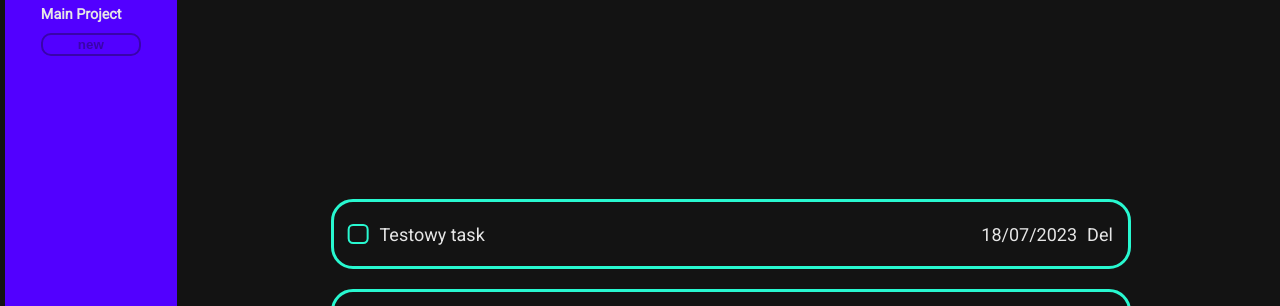
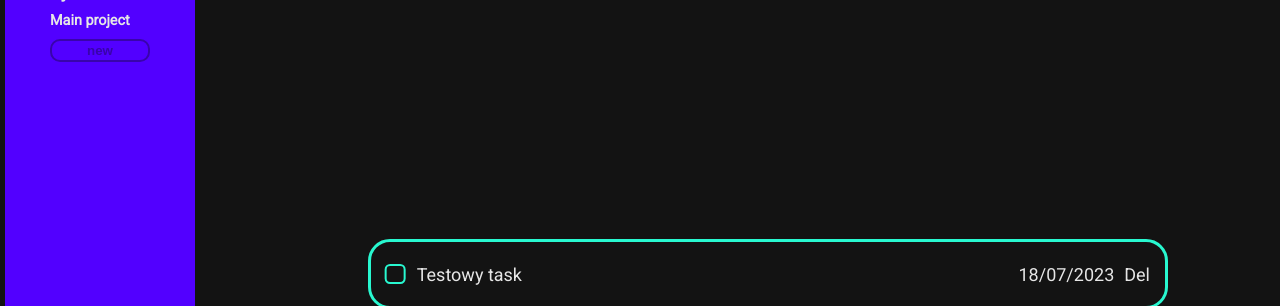
Before and after one commit to FranekDev/todo-list, a website built with webpack: page dist/index.html in a window 1280 px wide. Shown: the part 147-453 px from the top of the page. Built offline with nearby package versions, Linux system fonts and the light colour scheme; a web font is replaced by a local one.

Commit message:
Created TODO view

```diff
--- /dev/null
+++ b/src/assets/Project.js
@@ -0,0 +1,16 @@
+import Task from './task';
+
+export default class Project {
+    constructor(name) {
+        this.name = name;
+        this.tasks = [];
+    }
+
+    getName() { return this.name; }
+
+    addTask = (taskToAdd) => {
+        this.tasks.push(taskToAdd);
+    }
+
+    getTasks() { return this.tasks; }
+}
--- /dev/null
+++ b/src/assets/UI.js
@@ -0,0 +1,56 @@
+export default class UI {
+    showTask = (id, status, taskTitle, dueDate) => {
+        const task = document.createElement('div');
+        task.classList.add('task');
+        (status === false) ? task.classList.add('not_finished') : task.classList.add('finished');
+        task.setAttribute('data-id', id);
+        const title = document.createElement('p');
+        title.classList.add('task_title');
+
+        title.textContent = taskTitle;
+
+        const read = document.createElement('input');
+        read.type = 'checkbox';
+
+        read.checked = (status === true) ? true : false;
+
+        const mainInfo = document.createElement('div');
+        mainInfo.classList.add('info');
+        mainInfo.appendChild(read);
+        mainInfo.appendChild(title);
+
+        const secondaryInfo = document.createElement('div');
+        secondaryInfo.classList.add('info');
+
+        const date = document.createElement('p');
+        date.textContent = dueDate;
+
+        const pickDate = document.createElement('input');
+        pickDate.type = 'date';
+
+        const remove = document.createElement('div');
+        remove.classList.add('delete_task');
+        remove.textContent = 'Del';
+
+        secondaryInfo.appendChild(date);
+        secondaryInfo.appendChild(remove);
+
+        task.appendChild(mainInfo);
+        task.appendChild(secondaryInfo);
+
+
+        return task;
+    }
+
+    showProject = (projectsArray) => {
+        const projectsList = document.querySelector('.projects_list');
+        projectsList.textContent = '';
+        projectsArray.forEach((project) => {
+            const projectLink = document.createElement('a');
+            projectLink.classList.add('project');
+            projectLink.textContent = project.getName();
+
+            projectsList.appendChild(projectLink);
+        });
+    }
+}
--- a/src/assets/footer.js
+++ b/src/assets/footer.js
@@ -1,6 +1,7 @@
 const Footer = () => {
 
-    const content = document.querySelector('.content');
+    // const content = document.querySelector('.content');
+    const mainContent = document.querySelector('.main_content');
     const footer = document.createElement('footer');
     const githubLink = document.createElement('a');
 
@@ -10,7 +11,7 @@ const Footer = () => {
     githubLink.setAttribute('target', '_blank');
 
     footer.appendChild(githubLink);
-    content.appendChild(footer);
+    mainContent.appendChild(footer);
 
 };
 
--- a/src/assets/header.js
+++ b/src/assets/header.js
@@ -1,16 +1,27 @@
+import Footer from './footer';
+
 const Header = () => {
     const body = document.querySelector('body');
     const header = document.createElement('header');
 
-    const content = document.createElement('div');
-    content.classList.add('content');
+    // const content = document.createElement('div');
+    // content.classList.add('content');
+    const mainContent = document.createElement('main');
+    mainContent.classList.add('main_content');
 
     const p = document.createElement('p');
     p.textContent = 'Todo List';
 
+
     header.appendChild(p);
-    content.appendChild(header);
-    body.appendChild(content);
+    mainContent.appendChild(header);
+    const taskContent = document.createElement('div');
+    taskContent.classList.add('task_content');
+    mainContent.appendChild(taskContent);
+    body.appendChild(mainContent);
+    // body.appendChild(header);
+    // body.appendChild(content);
+    Footer();
 }
 
 export default Header;
--- a/src/assets/sidebar.js
+++ b/src/assets/sidebar.js
@@ -1,8 +1,16 @@
+import Project from './Project';
+import UI from './UI';
+
 const Sidebar = () => {
+    let ui = new UI();
+    // ui.showProject();
     const body = document.querySelector('body');
     const sidebar = document.createElement('aside');
     sidebar.classList.add('sidebar');
     body.appendChild(sidebar);
+
+    const sidebarBackground = document.createElement('div');
+    sidebarBackground.classList.add('sidebar_bg');
 
     const backgorundText = document.createElement('div');
     backgorundText.classList.add('bg_text');
@@ -27,59 +35,16 @@ const Sidebar = () => {
 
     projects.appendChild(projectsDescription);
 
-    const projectsList = document.createElement('div');
-    projectsList.classList.add('projects_list');
-
-    const mainProject = document.createElement('a');
-    mainProject.textContent = 'Main Project';
-
-    projectsList.appendChild(mainProject);
-
-    const newProjects = document.createElement('div');
-    newProjects.classList.add('new_projects');
-
-    const newProjectInput = document.createElement('input');
-    newProjectInput.type = 'text';
-    newProjects.appendChild(newProjectInput);
-
-    const newProject = document.createElement('button');
-    newProject.textContent = 'new';
-
-
-    newProject.addEventListener('click', () => {
-        let addedTask = false;
-        newProjectInput.style.display = 'block';
-        newProject.textContent = 'add';
-        if(newProjectInput.value.trim().length > 0) {
-            const projectToAdd = document.createElement('a');
-            projectToAdd.textContent = newProjectInput.value;
-            projectsList.appendChild(projectToAdd);
-            newProjectInput.value = '';
-            addedTask = true;
-        }
-        hideAddTask(addedTask);
-    });
-
-    const hideAddTask = (addedTask) => {
-        if(addedTask) {
-            addedTask = false;
-            newProject.textContent = 'new';
-            newProjectInput.style.display = 'none';
-        }
-    };
-
-    newProjects.appendChild(newProject);
-
-    projects.appendChild(projectsList);
-    projects.appendChild(newProjects);
-
     nav.appendChild(today);
     nav.appendChild(thisWeek);
     nav.appendChild(projects);
 
-    sidebar.appendChild(nav);
-    sidebar.appendChild(backgorundText);
+    sidebarBackground.appendChild(nav);
+    sidebarBackground.appendChild(backgorundText);
+
+    sidebar.appendChild(sidebarBackground);
 
 }
 
+
 export default Sidebar;
--- a/src/assets/task.js
+++ b/src/assets/task.js
@@ -1,4 +1,6 @@
-export class Task {
+import UI from './UI';
+
+export default class Task {
 
     constructor(title, dueDate) {
         const date = new Date();
@@ -7,65 +9,21 @@ export class Task {
         this.addDate = date.getDate() + '/' + date.getMonth() + '/' + date.getFullYear();
         dueDate = dueDate.split('-');
         this.dueDate = dueDate.reverse().join('/');
+        this.ui = new UI();
     }
 
     getTitle = () => { return this.title; }
 
     markAsRead = () => {
         this.status = true;
-        this.changeTaskToRead();
     }
 
-    showTask = (tasks, id) => {
-        const task = document.createElement('div');
-        task.classList.add('task');
-        (this.status === false) ? task.classList.add('not_finished') : task.classList.add('finished');
-        task.setAttribute('data-id', id);
-        const title = document.createElement('p');
-        title.classList.add('task_title');
-
-        title.textContent = this.title;
-
-        const read = document.createElement('input');
-        read.type = 'checkbox';
-
-        read.checked = (this.status === true) ? true : false;
-
-        const mainInfo = document.createElement('div');
-        mainInfo.classList.add('info');
-        mainInfo.appendChild(read);
-        mainInfo.appendChild(title);
-
-        const secondaryInfo = document.createElement('div');
-        secondaryInfo.classList.add('info');
-
-        const date = document.createElement('p');
-        date.textContent = this.dueDate;
-
-        const pickDate = document.createElement('input');
-        pickDate.type = 'date';
-
-        const remove = document.createElement('div');
-        remove.classList.add('delete_task');
-        remove.textContent = 'Del';
-
-        secondaryInfo.appendChild(date);
-        secondaryInfo.appendChild(remove);
-
-        task.appendChild(mainInfo);
-        task.appendChild(secondaryInfo);
-
-        tasks.appendChild(task);
+    showTask(tasks, id) {
+        tasks.appendChild(this.ui.showTask(id, this.status, this.title, this.dueDate));
     }
 
-    changeTaskToRead = () => {
-        const task = document.querySelector('.task');
-        task.style.border = 'none';
-    };
-
-    getTask = () => {
-        const task = document.querySelector('.task');
-        return task;
-    };
+    setStatus = (statusToSet) => {
+        this.status = statusToSet;
+    }
 
 };
--- a/src/assets/tasks.js
+++ b/src/assets/tasks.js
@@ -1,17 +1,18 @@
-import { Task } from './task';
+import Task from './task';
+import Project from './Project';
 
-const Tasks = () => {
+const Tasks = (project) => {
+    console.log('Project: ', project);
 
-    const content = document.querySelector('.content');
-    const main = document.createElement('main');
+    const content = document.querySelector('.task_content');
+
+    const main = document.createElement('div');
+    main.classList.add('main_tasks');
     content.appendChild(main);
 
+    let tasks = project.getTasks();
+    console.log('Tasks: ', tasks);
     let taskId = 1;
-
-    let tasks = [
-        { id: taskId++, param: new Task('Testowy task', '18/07/2023') },
-        { id: taskId++, param: new Task('Testowy task 2', '19/07/2023') }
-    ];
 
     const tasksContent = document.createElement('div');
     tasksContent.classList.add('tasks_list');
@@ -22,7 +23,6 @@ const Tasks = () => {
     addTaskBtn.textContent = '+ add task';
     main.appendChild(addTaskBtn);
 
-
     const newTaskForm = document.createElement('div');
     newTaskForm.classList.add('new_task_form');
 
@@ -32,8 +32,6 @@ const Tasks = () => {
     const name = document.createElement('input');
     name.type = 'text';
     name.placeholder = 'Task name';
-    // name.name = 'task_name';
-    // const labelName = document.createElement('label');
 
     const date = document.createElement('input');
     date.type = 'date';
@@ -50,7 +48,7 @@ const Tasks = () => {
         addBtn.addEventListener('click', () => {
             if(name.value.trim().length > 0) {
                 let newTask = new Task(name.value, date.value);
-                tasks.push({id: taskId++, param: newTask});
+                project.addTask({ id: taskId++, param: newTask });
             }
             showTasks();
             name.value = '';
@@ -83,7 +81,7 @@ const Tasks = () => {
                 });
 
                 if(singleTask) {
-                    singleTask.param.status = (singleTask.param.status === false) ? true : false;
+                    singleTask.param.setStatus((singleTask.param.status === false) ? true : false);
                 }
 
                 renderTasks();
@@ -123,7 +121,6 @@ const Tasks = () => {
     }
 
     showTasks();
-
 }
 
 export default Tasks;
--- /dev/null
+++ b/src/assets/todo.js
@@ -0,0 +1,92 @@
+import UI from './UI';
+import Project from './Project';
+import Tasks from './tasks';
+import Task from './task';
+
+const TODO = () => {
+
+    let ui = new UI();
+
+    let projectsArray = [new Project('Main project')];
+    let activeProject = projectsArray[0];
+    activeProject.addTask({id: 0, param: new Task('Testowy task', '18/07/2023')});
+    Tasks(activeProject);
+    const projects = document.querySelector('.projects');
+
+    const newProjects = document.createElement('div');
+    newProjects.classList.add('new_projects');
+
+    const newProjectInput = document.createElement('input');
+    newProjectInput.type = 'text';
+    newProjects.appendChild(newProjectInput);
+
+    const newProject = document.createElement('button');
+    newProject.textContent = 'new';
+
+    const projectsList = document.createElement('div');
+    projectsList.classList.add('projects_list');
+
+
+    let allProjects = document.querySelectorAll('.project');
+
+    const tasksContent = document.querySelector('.main_tasks');
+
+    const mainTasks = document.querySelector('.task_content');
+
+    const changeProjectView = () => {
+        // console.log('Projects: ' + allProjects.length);
+        allProjects.forEach((project, index) => {
+            project.addEventListener('click', () => {
+                // zrobic zeby renderowalo Tasks() z argumentem jako obiekt Projectu
+                mainTasks.textContent = '';
+                Tasks(projectsArray[index]);
+            });
+        });
+    };
+    changeProjectView();
+
+    const showProjects = () => {
+        projectsList.textContent = '';
+        projectsArray.forEach((project) => {
+            const projectLink = document.createElement('a');
+            projectLink.classList.add('project');
+            projectLink.textContent = project.getName();
+
+            projectsList.appendChild(projectLink);
+        });
+        allProjects = document.querySelectorAll('.project');
+    };
+    showProjects();
+
+
+    newProject.addEventListener('click', () => {
+        let addedTask = false;
+        newProjectInput.style.display = 'block';
+        newProject.textContent = 'add';
+        if(newProjectInput.value.trim().length > 0) {
+            projectsArray.push(new Project(newProjectInput.value));
+            newProjectInput.value = '';
+            addedTask = true;
+        }
+        hideAddTask(addedTask);
+        showProjects();0
+        changeProjectView();
+    });
+
+    const hideAddTask = (addedTask) => {
+        if(addedTask) {
+            addedTask = false;
+            newProject.textContent = 'new';
+            newProjectInput.style.display = 'none';
+        }
+    };
+
+    newProjects.appendChild(newProject);
+
+    projects.appendChild(projectsList);
+    projects.appendChild(newProjects);
+
+    changeProjectView();
+}
+
+export default TODO;
--- a/src/sass/_body.scss
+++ b/src/sass/_body.scss
@@ -9,7 +9,22 @@
 body {
     background-color: $main-color;
     font-family: $font-family;
-    @include flex(row, space-between, center);
+    width: 100vw;
+    height: 100vh;
+    @include flex(row-reverse, space-between, flex-start);
+
+    .main_content {
+        @include flex(column, space-between, center);
+        height: 100vh;
+
+        .task_content {
+
+            .main_tasks {
+                @include flex(column, center, center);
+                gap: 20px;
+            }
+        }
+    }
 }
 
 .content {
--- a/src/sass/_content.scss
+++ b/src/sass/_content.scss
@@ -18,6 +18,8 @@ main {
         @include flex(column, center, center);
         gap: 20px;
     }
+
+
 
     .new_task_form {
         display: none;
--- a/src/sass/_header.scss
+++ b/src/sass/_header.scss
@@ -1,7 +1,6 @@
 @use './styles' as *;
 
 header {
-    float: right;
     width: 80vw;
     font-family: $secondary-font;
 
--- a/src/sass/_sidebar.scss
+++ b/src/sass/_sidebar.scss
@@ -1,18 +1,19 @@
 @use './styles' as *;
 
 .sidebar {
-    background-color: $secondary-color;
-    // position: absolute;
-    // position: sticky;
-    // top: 0;
     width: 200px;
-    height: 100vh;
-    float: left;
-    margin: 5px;
+    height: 100%;
+    padding: 5px;
+
+    .sidebar_bg {
         border-radius: 10px;
         color: $font-color;
         @include flex(column, space-between, center);
         overflow: hidden;
+        width: 100%;
+        height: 100%;
+        background-color: $secondary-color;
+
 
         .todo_nav {
             @include flex(column, center, flex-start);
@@ -34,15 +35,8 @@
             font-family: $secondary-font;
             transform: rotate(-90deg);
             font-size: 130px;
-        overflow: hidden;
-        // width: 450px;
-        height: 20vw;
-        // background-color: white;
-        @include flex(column, flex-start, center);
-        span {
-            margin-top: 37px;
-            margin-left: 120px;
-        }
+            margin-left: 128px;
+            margin-bottom: 50px;
         }
 
         .projects {
@@ -107,3 +101,4 @@
             }
         }
     }
+}
```
Also changed, not shown: src/index.js (+5 -3 lines), dist/main.js, dist/style.css, 1 other file. Lines whose indentation alone changed are shown as unchanged.
